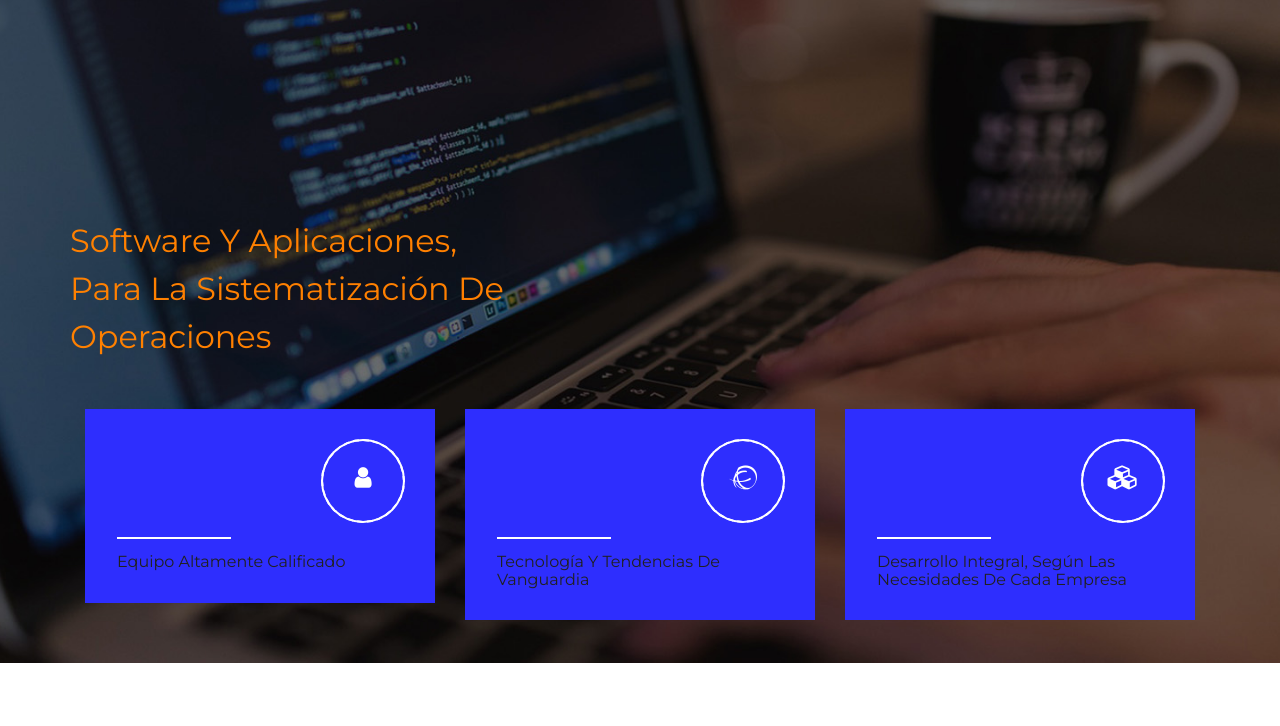
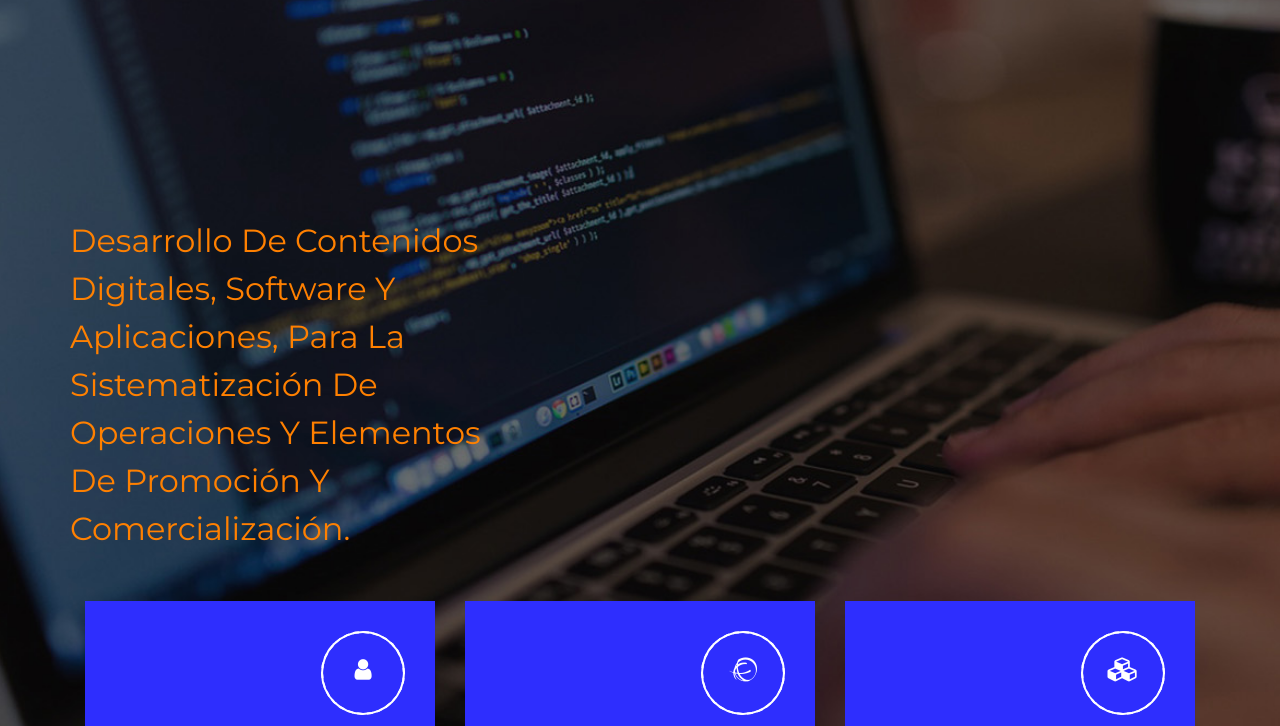
Before and after one commit to executorx/koHnamic, a plain HTML site: page index.html in a window 1280 px wide. Shown: the part 73-799 px from the top of the page. Drawn offline with nearby package versions, Linux system fonts and the light colour scheme.

Commit message:
Update index.html

```diff
--- a/index.html
+++ b/index.html
@@ -78,7 +78,7 @@ Smartphone Compatible web template, free webdesigns for Nokia, Samsung, LG, Sony
 	<div class="banner">
 		<div class="container">
 			<div class="w3ls_banner_info">
-				<h3>Software y Aplicaciones, para la Sistematización de Operaciones
+				<h3>Desarrollo de Contenidos Digitales, Software y Aplicaciones, para la Sistematización de Operaciones y Elementos de Promoción y Comercialización.
 				  </h3>
 			</div>
 			<div class="w3ls_banner_info_grids">
```
